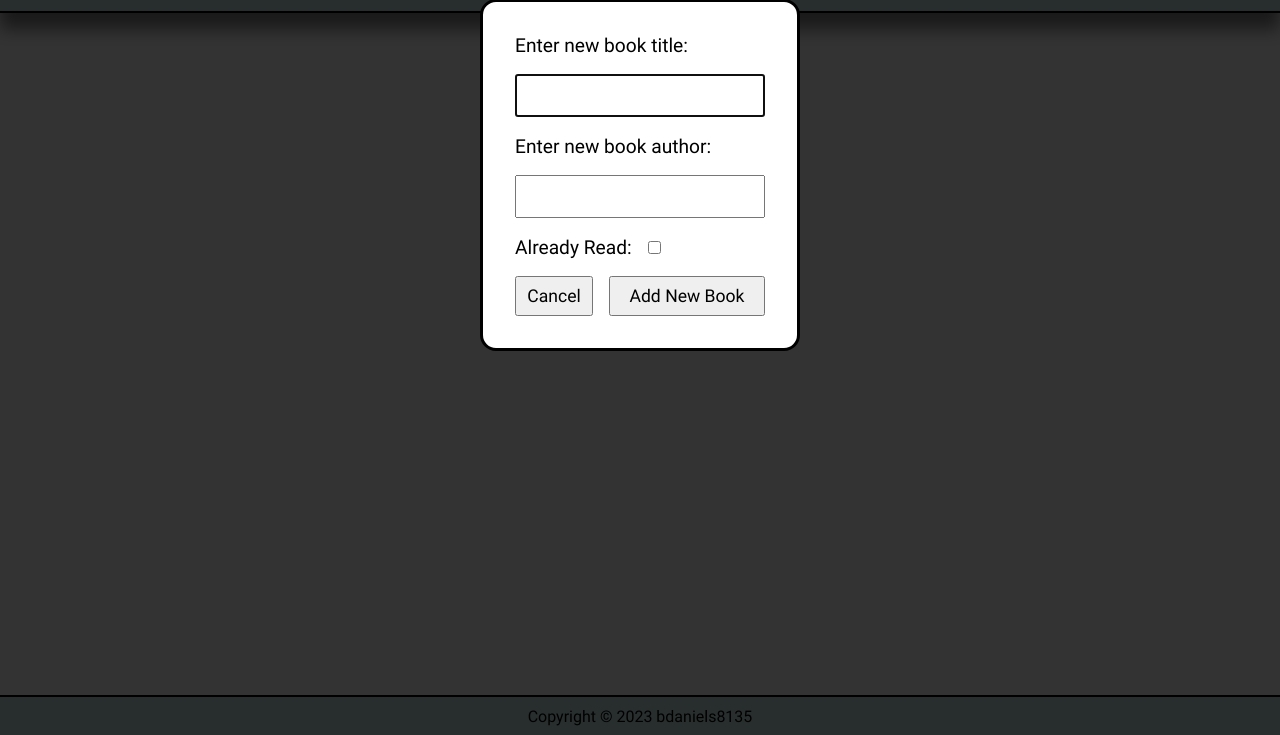
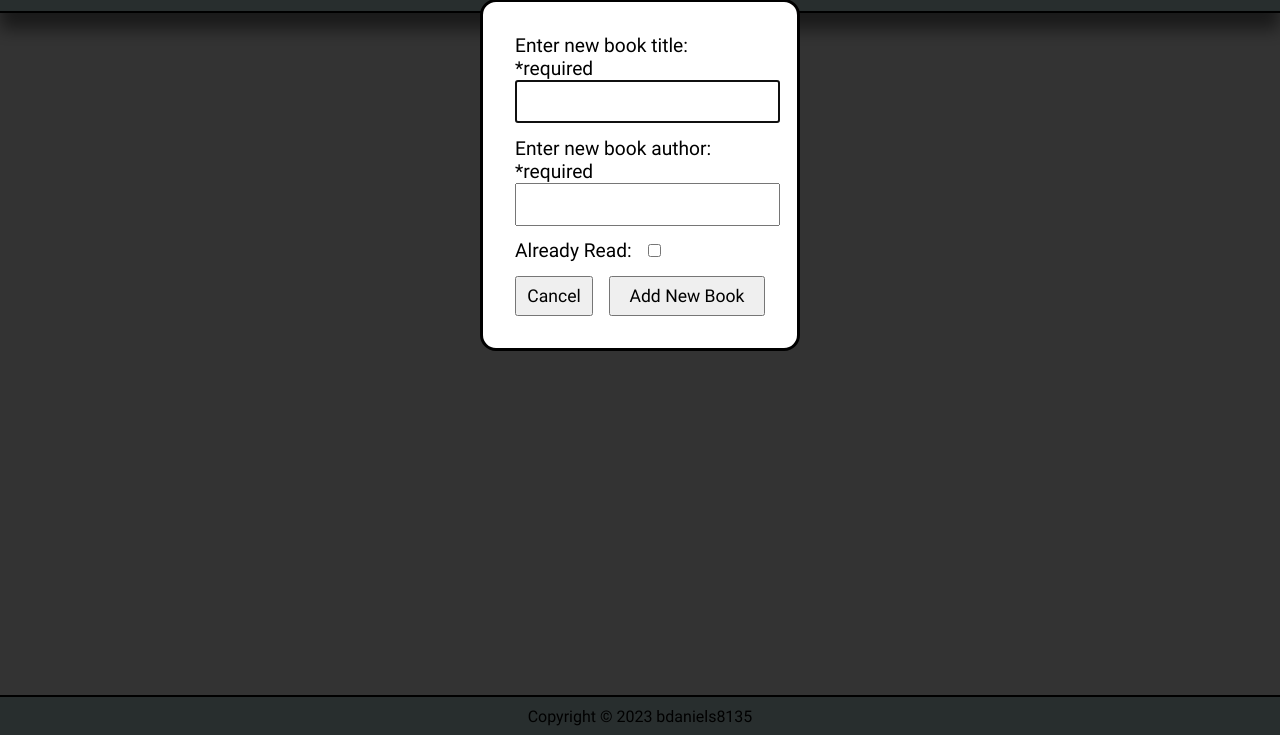
Before and after one commit to bdaniels8135/library-project, a website with bundled scripts: page index.html in a window 1280 px wide. Both pictures are taken after a click on the picture 1224 px from the left and 37 px from the top of the page. Shown: the part 65-800 px from the top of the page. Built offline with nearby package versions, Linux system fonts and the light colour scheme.

Commit message:
Add required labels to text fields

```diff
--- a/index.html
+++ b/index.html
@@ -13,11 +13,19 @@
         <img src="./img/plus.svg" alt="Add New Book">
     </header>
     <dialog class="new-book-modal">
-        <form method="dialog">
-            <label for="new-book-title">Enter new book title:</label>
-            <input autofocus type="text" name="new-book-title" id="new-book-title">
-            <label for="new-book-author">Enter new book author:</label>
-            <input type="text" name="new-book-author" id="new-book-author">
+        <form name="new-book-form" id="new-book-form" method="dialog">
+            <label for="new-book-title">
+                <span class="input-instructions">Enter new book title:</span>
+                <span class="required">*required</span>
+                <input autofocus type="text" name="new-book-title" id="new-book-title">
+            </label>
+
+            <label for="new-book-author">
+                <span class="input-instructions">Enter new book author:</span>
+                <span class="required">*required</span>
+                <input type="text" name="new-book-author" id="new-book-author">
+            </label>
+
             <div class="checkbox-wrapper">
                 <label for="new-book-read">Already Read:</label>
                 <input type="checkbox" name="new-book-read" id="new-book-read">
```
